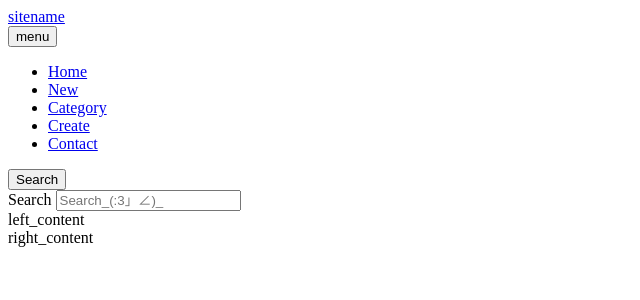
After one commit to Noth-man/testsite, a Django app: page /createThread/ in a window 1280 px wide. The commit adds this page. Shown: the top 300 px of the page, without its empty margins (0-640 px from the left). Run offline with Django 3.2, Linux system fonts and the light colour scheme; some libraries are stand-ins or nearby versions.

Commit message:
createThread

```diff
--- a/src/testsite/templates/testsite/base.html
+++ b/src/testsite/templates/testsite/base.html
@@ -1,6 +1,5 @@
 {% load static %}
 <!DOCTYPE html>
-
 <html>
   <head>
     <meta charset="utf-8">
@@ -9,6 +8,7 @@
     <link rel="stylesheet" type="text/css" href="{% static 'admin/css/reset.min.css' %}">
     <link rel="stylesheet" type="text/css" href="{% static 'admin/css/style.css' %}">
     <link rel="stylesheet" type="text/css" href="{% static 'admin/css/header-3.css' %}">
+    <link rel="stylesheet" type="text/css" href="{% static 'admin/css/site-content.css' %}">
   </head>
   <body>
     <header class="site-header">
@@ -25,7 +25,7 @@
               <li class="nav__item"><a href="/">Home</a></li>
               <li class="nav__item"><a href="#">New</a></li>
               <li class="nav__item"><a href="#">Category</a></li>
-              <li class="nav__item"><a href="#">Create</a></li>
+              <li class="nav__item"><a href="{% url 'testsite:createThread' %}">Create</a></li>
               <li class="nav__item"><a href="#">Contact</a></li>
             </ul>
           </nav>
@@ -46,12 +46,18 @@
         </div>
       </div>
     </header>
-
+    <div class="site-content">
       <div class="wrapper site-content__wrapper">
-        {% block content %}
-        {% endblock %}
+        <div class="site-content__left">
+          {% block left_content %}
+          {% endblock %}
+        </div>
+        <div class="site-content__right">
+          {% block right_content %}
+          {% endblock %}
+        </div>
       </div>
-
+    </div>
     <script src="{% static 'admin/js/header-3.js' %}"></script>
   </body>
 </html>
--- /dev/null
+++ b/src/testsite/templates/testsite/createThread.html
@@ -0,0 +1,9 @@
+{% extends "testsite/base.html" %}
+{% block title %}createThread{% endblock %}
+
+{% block left_content %}
+<div>left_content</div>
+{% endblock %}
+{% block right_content %}
+<div>right_content</div>
+{% endblock %}
--- a/src/testsite/urls.py
+++ b/src/testsite/urls.py
@@ -1,6 +1,9 @@
 from django.urls import path
 from . import views
 
+app_name = 'testsite'
+
 urlpatterns = [
     path('', views.IndexView.as_view(), name='index'),
+    path('createThread/', views.CreateThreadView.as_view(), name='createThread'),
 ]
--- a/src/testsite/views.py
+++ b/src/testsite/views.py
@@ -1,6 +1,16 @@
 from django.shortcuts import render
 from django.views.generic import TemplateView
+from .models import Threads, Comments
 # Create your views here.
 
 class IndexView(TemplateView):
     template_name = 'testsite/index.html'
+
+    def get_context_data(self, **kwargs):
+        context = super().get_context_data(**kwargs)
+        context['thread_list'] = Threads.objects.all()
+        context['comment_list'] = Comments.objects.all()
+        return context
+
+class CreateThreadView(TemplateView):
+    template_name = 'testsite/createThread.html'
```
Also changed, not shown: src/testsite/templates/testsite/index.html (+5 -2 lines), 13 other files.
